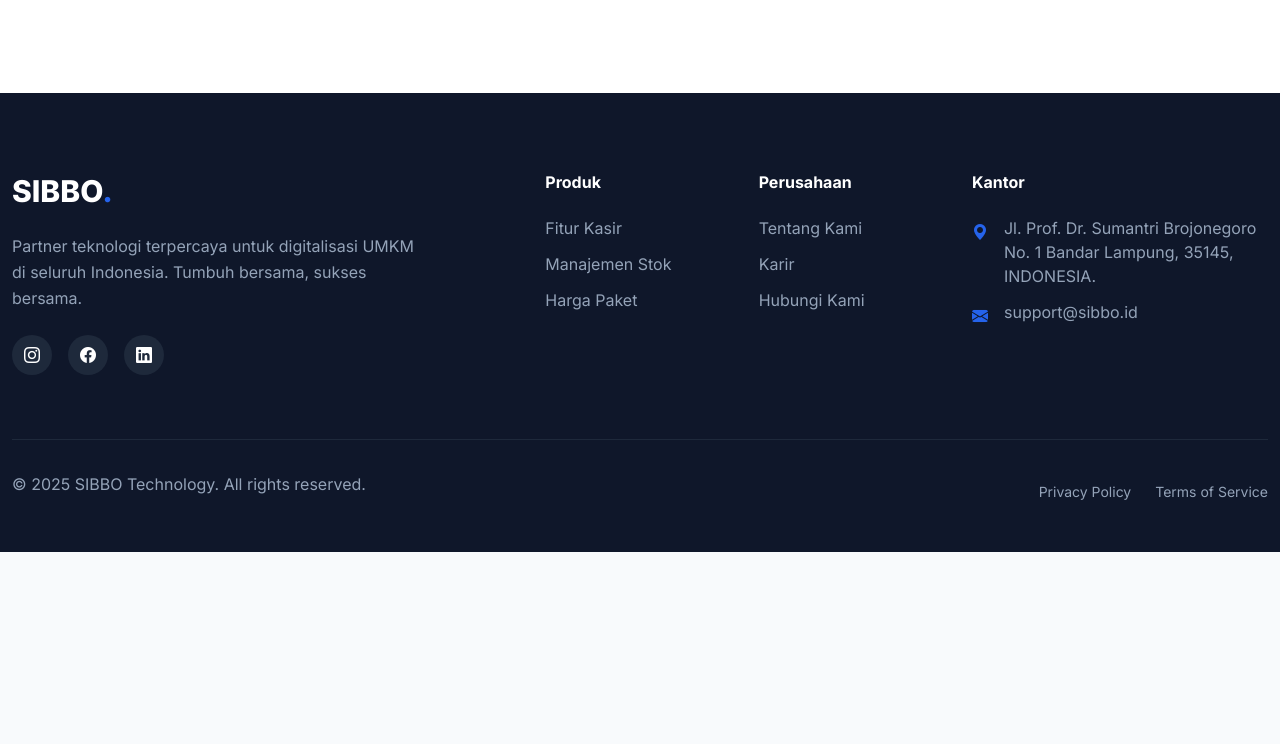
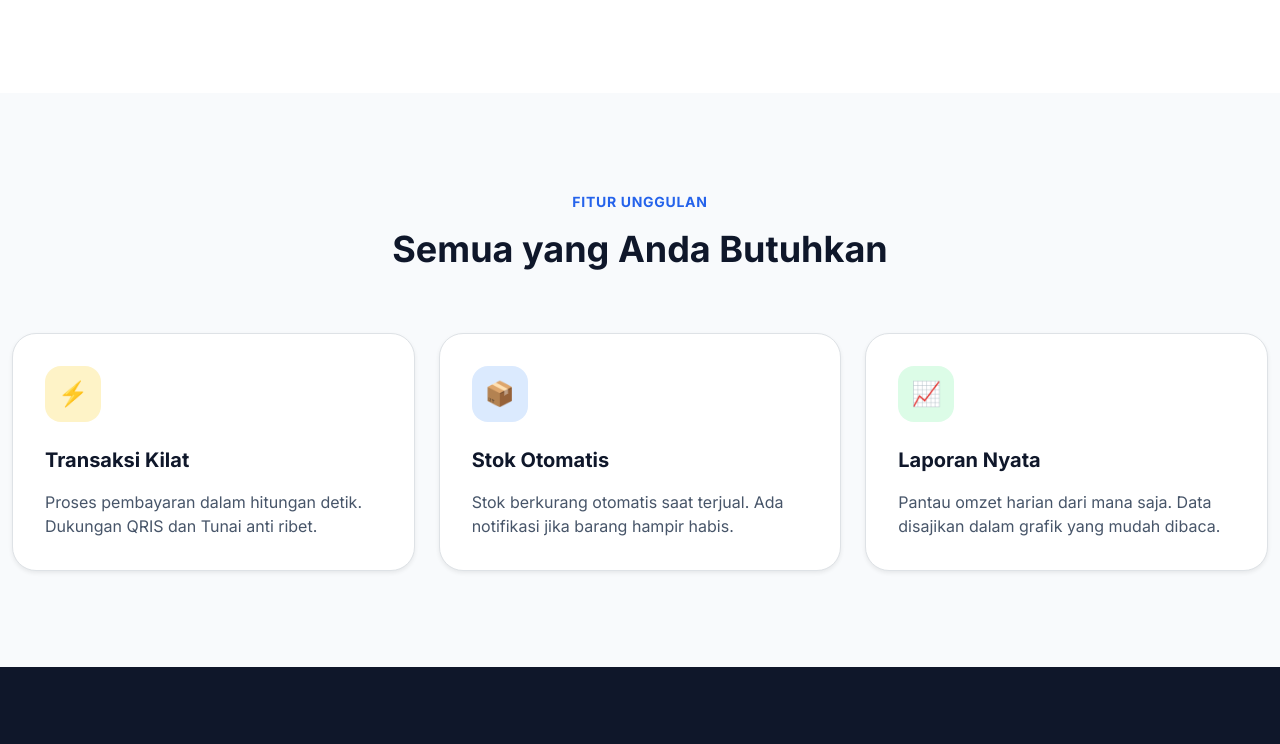
Before and after one commit to exyLuminate/PemrogramanWeb, a plain HTML site: page Judul 3/index.html in a window 1280 px wide. Shown: the part 1311-2055 px from the top of the page. Before the commit the page ends 1863 px from the top, so only its background shows below. Drawn offline with nearby package versions, Linux system fonts and the light colour scheme.

Commit message:
Feature Section

```diff
--- a/Judul 3/index.html
+++ b/Judul 3/index.html
@@ -6,9 +6,7 @@
     <title>SIBBO - Sistem Kasir Digital UMKM</title>
 
     <link href="https://cdn.jsdelivr.net/npm/bootstrap@5.3.3/dist/css/bootstrap.min.css" rel="stylesheet">
-
     <script src="https://cdn.tailwindcss.com"></script>
-
     <script>
         tailwind.config = {
             theme: {
@@ -31,7 +29,9 @@
     <style>
         body { font-family: 'Inter', sans-serif; }
     </style>
+
 </head>
+
 <body class="bg-slate-50 text-slate-700">
 
     <nav class="fixed top-0 left-0 right-0 bg-white/95 backdrop-blur-sm shadow-sm z-50 py-4">
@@ -40,7 +40,7 @@
 
                 <div class="flex justify-between items-center">
                     <a class="font-extrabold text-2xl tracking-tighter text-sibbo-primary no-underline" href="#">
-                        SIBBO<span class="text-slate-900">.</span>
+                        SIBBO<span class="text-slate-900"></span>
                     </a>
                 </div>
 
@@ -61,6 +61,7 @@
             </div>
         </div>
     </nav>
+
 
       <section id="hero" class="min-vh-100 d-flex align-items-center pt-28 pb-20 bg-gradient-to-br from-blue-50 via-white to-slate-100">
         <div class="container">
@@ -138,6 +139,41 @@
     </section>
 
 
+      <section id="features" class="py-24 bg-slate-50">
+        <div class="container">
+            <div class="row justify-content-center mb-16">
+                <div class="col-lg-8 text-center">
+                    <span class="text-sibbo-primary font-bold uppercase tracking-wider text-sm">Fitur Unggulan</span>
+                    <h2 class="text-3xl md:text-4xl font-bold text-slate-900 mt-3">Semua yang Anda Butuhkan</h2>
+                </div>
+            </div>
+            <div class="row g-4">
+                <div class="col-md-4">
+                    <div class="h-100 p-8 bg-white rounded-3xl shadow-sm border border-slate-100 hover:shadow-xl transition-all hover:-translate-y-2">
+                        <div class="w-14 h-14 bg-amber-100 rounded-2xl flex items-center justify-center text-2xl mb-6 text-amber-600">⚡</div>
+                        <h3 class="text-xl font-bold mb-3 text-slate-900">Transaksi Kilat</h3>
+                        <p class="text-slate-600">Proses pembayaran dalam hitungan detik. Dukungan QRIS dan Tunai anti ribet.</p>
+                    </div>
+                </div>
+                <div class="col-md-4">
+                    <div class="h-100 p-8 bg-white rounded-3xl shadow-sm border border-slate-100 hover:shadow-xl transition-all hover:-translate-y-2">
+                        <div class="w-14 h-14 bg-blue-100 rounded-2xl flex items-center justify-center text-2xl mb-6 text-sibbo-primary">📦</div>
+                        <h3 class="text-xl font-bold mb-3 text-slate-900">Stok Otomatis</h3>
+                        <p class="text-slate-600">Stok berkurang otomatis saat terjual. Ada notifikasi jika barang hampir habis.</p>
+                    </div>
+                </div>
+                <div class="col-md-4">
+                    <div class="h-100 p-8 bg-white rounded-3xl shadow-sm border border-slate-100 hover:shadow-xl transition-all hover:-translate-y-2">
+                        <div class="w-14 h-14 bg-green-100 rounded-2xl flex items-center justify-center text-2xl mb-6 text-green-600">📈</div>
+                        <h3 class="text-xl font-bold mb-3 text-slate-900">Laporan Nyata</h3>
+                        <p class="text-slate-600">Pantau omzet harian dari mana saja. Data disajikan dalam grafik yang mudah dibaca.</p>
+                    </div>
+                </div>
+            </div>
+        </div>
+    </section>
+
+
     <footer class="bg-sibbo-dark text-slate-400 pt-20 pb-10">
         <div class="container">
             <div class="row gy-5 mb-16">
```
